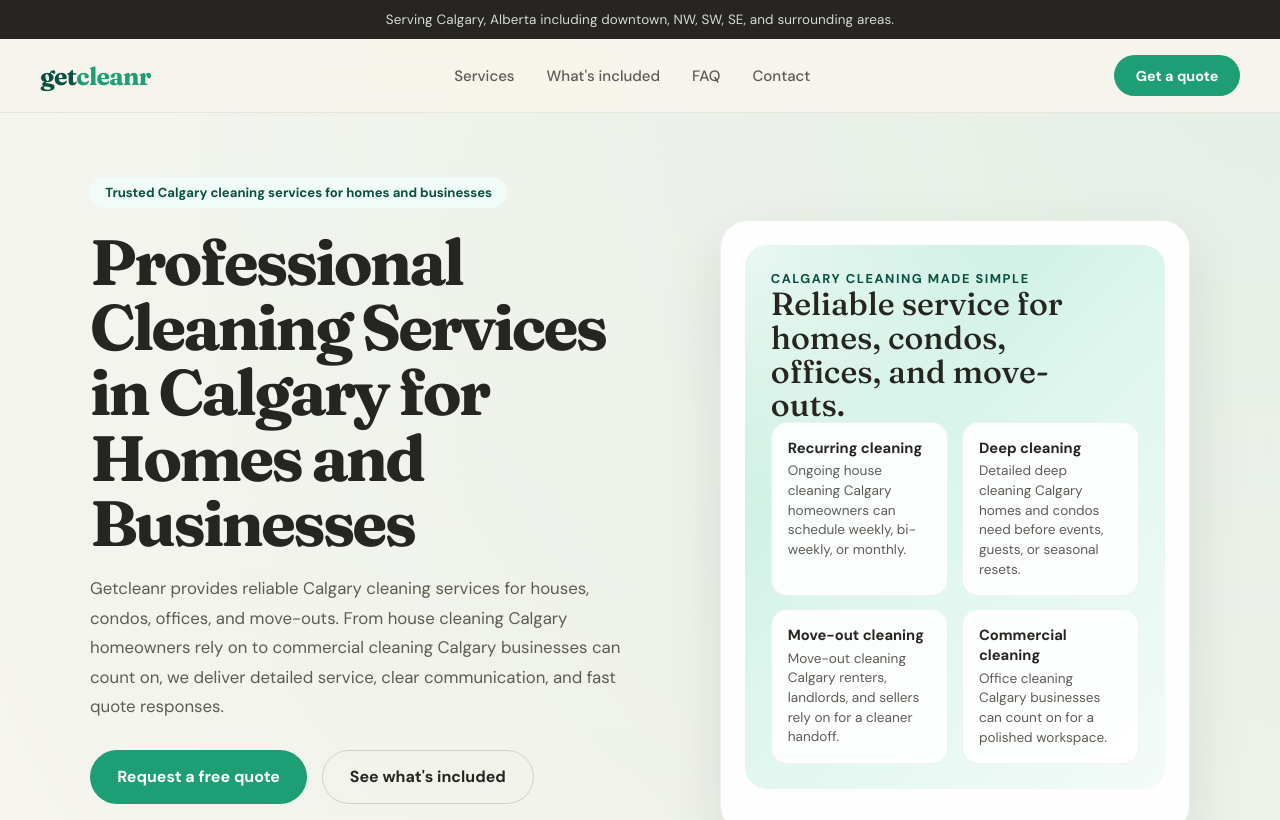
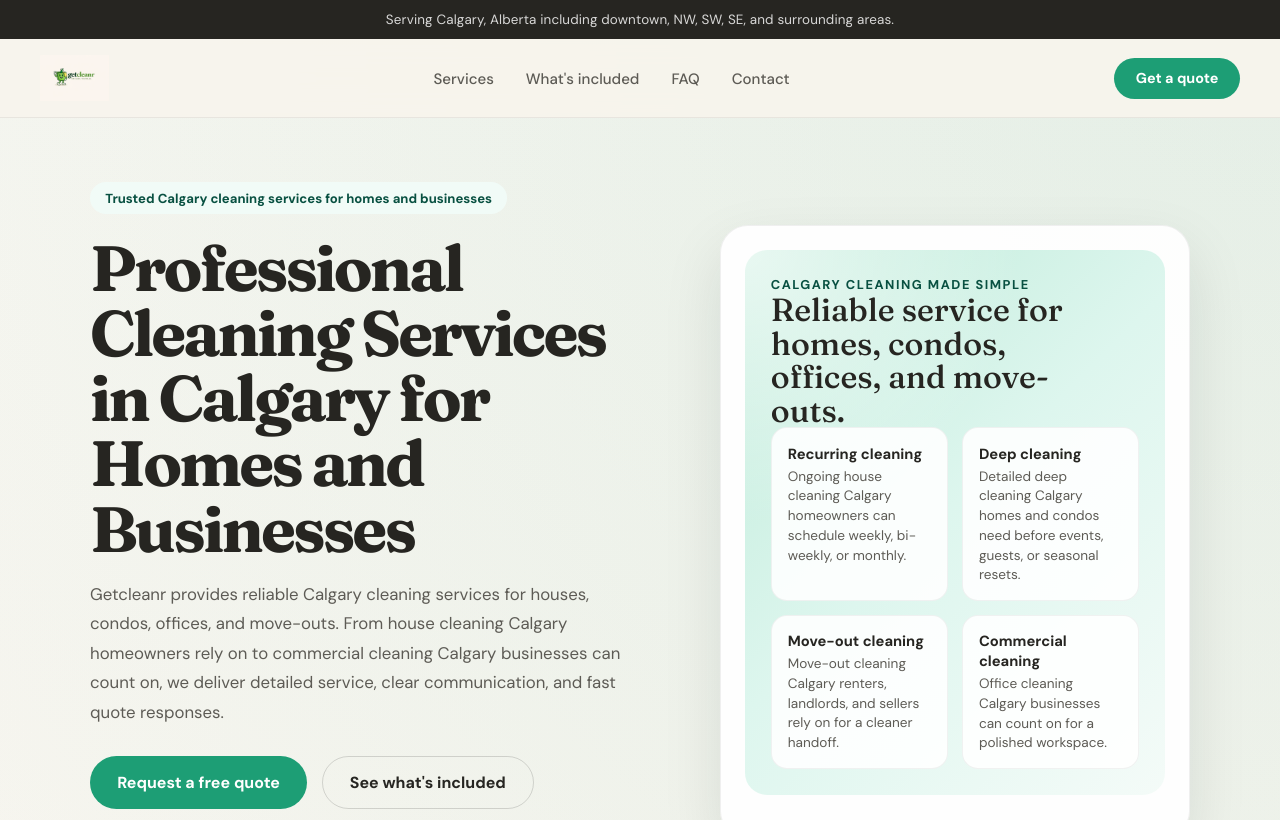
Before and after one commit to bzherk/GetCleanr, a plain HTML site: page index.html in a window 1280 px wide. Shown: the top 820 px of the page. Drawn offline with Linux system fonts and the light colour scheme.

Commit message:
Update index.html

```diff
--- a/index.html
+++ b/index.html
@@ -62,16 +62,25 @@
     border-bottom: 1px solid rgba(0, 0, 0, 0.06);
   }
 
-  .logo {
-    font-family: "Fraunces", serif;
-    font-size: 1.55rem;
-    font-weight: 700;
-    color: var(--teal-dark);
-    letter-spacing: -0.03em;
+.logo {
+  display: flex;
+  align-items: center;
+}
+
+.logo img {
+  display: block;
+  height: 46px;
+  width: auto;
+  max-width: 220px;
+  object-fit: contain;
+}
+
+@media (max-width: 768px) {
+  .logo img {
+    height: 42px;
+    max-width: 180px;
   }
-
-  .logo span { color: var(--teal); }
-
+}
   .nav-links {
     display: flex;
     list-style: none;
@@ -671,7 +680,9 @@
 <div class="topbar">Serving Calgary, Alberta including downtown, NW, SW, SE, and surrounding areas.</div>
 
 <nav>
-  <div class="logo">get<span>cleanr</span></div>
+  <div class="logo">
+  <img src="getcleanr-logo.png" alt="Getcleanr logo">
+</div>
   <ul class="nav-links">
     <li><a href="#services">Services</a></li>
     <li><a href="#included">What's included</a></li>
```
